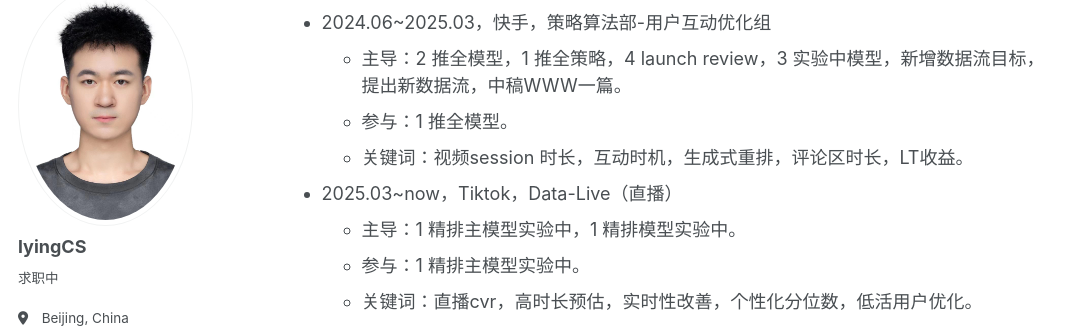
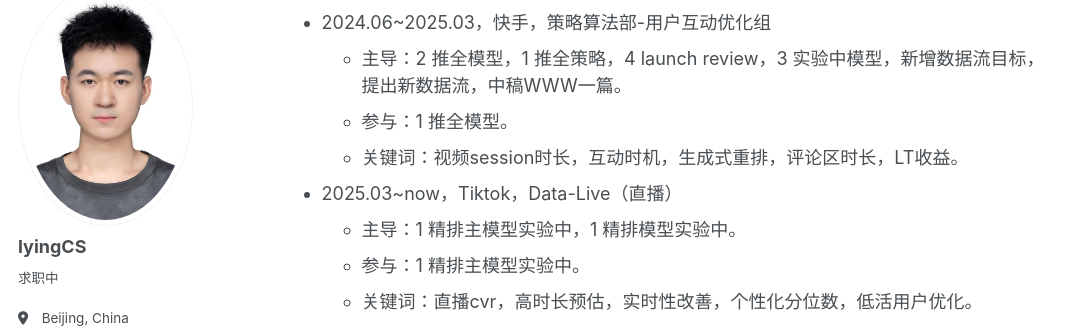
Before and after one commit to lyingCS/lyingCS.github.io, a Jekyll site: the page built from _pages/about.md, in a window 1280 px wide and 900 px high, scrolled down 532 px. Shown: the part 113-445 px from the top of the window, without its empty margins (0-1078 px from the left). Built offline with Jekyll 4.4.1, drawn with Linux system fonts in a browser that asks for light colours; some web fonts are replaced.

```diff
--- a/_pages/about.md
+++ b/_pages/about.md
@@ -27,7 +27,7 @@ redirect_from:
 + 2024.06~2025.03，快手，策略算法部-用户互动优化组
   + 主导：2 推全模型，1 推全策略，4 launch review，3 实验中模型，新增数据流目标，提出新数据流，中稿WWW一篇。
   + 参与：1 推全模型。
-  + 关键词：视频session 时长，互动时机，生成式重排，评论区时长，LT收益。
+  + 关键词：视频session时长，互动时机，生成式重排，评论区时长，LT收益。
 + 2025.03~now，Tiktok，Data-Live（直播）
   + 主导：1 精排主模型实验中，1 精排模型实验中。
   + 参与：1 精排主模型实验中。
```
